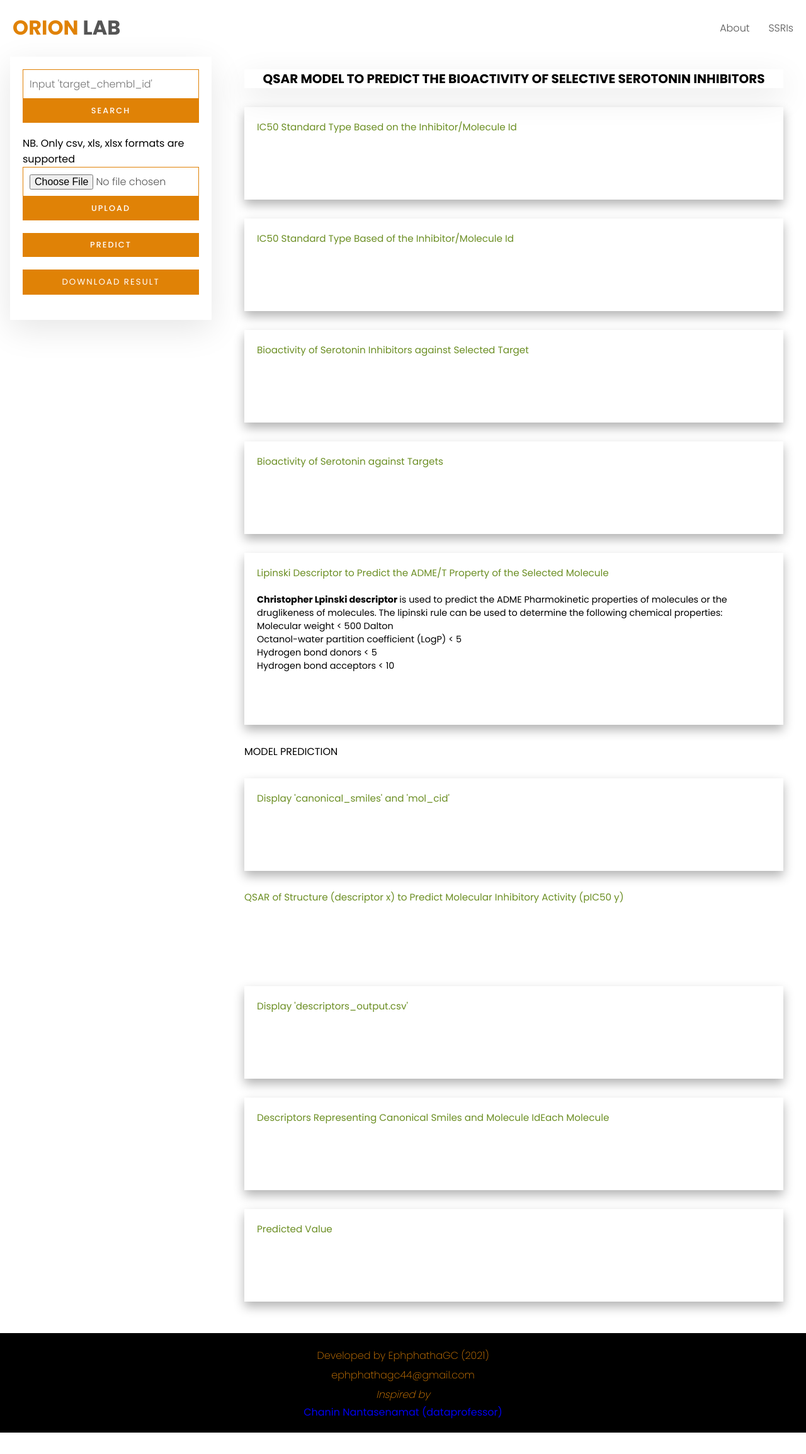
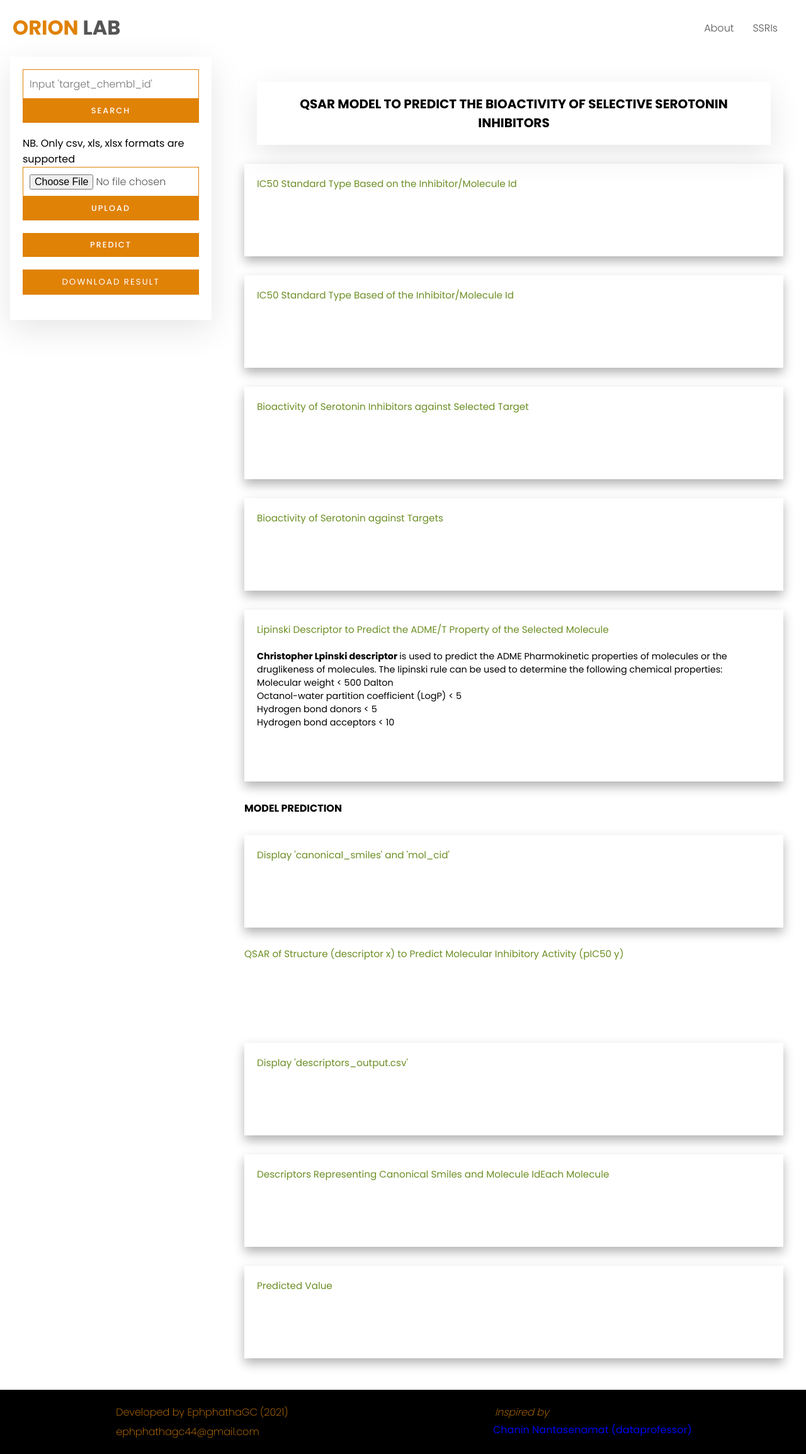
Before and after one commit to Inioluwajeremiah/SSRIs, a Flask app: template templates/index.html in a window 1280 px wide. Shown: the whole page at 63% size. Before the commit the page ends 2275 px from the top, so only its background shows below. Run offline with Flask 2, Linux system fonts and the light colour scheme; the template is opened without the code that fills it, so the values that code supplies are empty.

Commit message:
Add files via upload

```diff
--- a/static/css/index.css
+++ b/static/css/index.css
@@ -42,7 +42,7 @@ header {
   top: 0;
   left: 0;
   width: 100%;
-  padding: 20px;
+  padding: 20px 45px 20px 20px;
   z-index: 1;
   display: flex;
   justify-content: space-between;
@@ -55,7 +55,7 @@ button {
 }
 header.sticky {
   background: var(--color-black);
-  padding: 20px;
+  padding: 20px 45px 20px 20px;
   box-shadow: 0 5px 10px rgb(0, 0, 0, 0.1);
   color: var(--color-white);
 }
@@ -86,6 +86,9 @@ header .navigation li a {
   text-decoration: none;
   color: var(--color-grey);
   font-weight: 300;
+}
+header .navigation li a.active {
+  color: var(--primary-color);
 }
 header .navigation li a:hover {
   color: var(--primary-color);
@@ -231,11 +234,22 @@ select option {
   font-size: var(--h1-font-size);
   text-align: center;
   font-weight: 700;
-  margin-bottom: 20px;
+  margin: 20px;
+  padding: 20px;
   box-shadow: 0 15px 50px rgb(0, 0, 0, 0.1);
 }
 .sub-title {
   color: olivedrab;
+  font-size: var(--h3-font-size);
+}
+.nav-desc {
+  font-size: var(--small-font-size);
+}
+.model-title {
+  font-weight: 700;
+  font-size: var(--h2-font-size);
+}
+.descripption {
   font-size: var(--h3-font-size);
 }
 
@@ -292,10 +306,11 @@ footer {
   padding: 20px;
   background: var(--color-black);
   color: var(--primary-color);
-  align-items: center;
-  text-align: center;
+  display: flex;
+  justify-content: space-around;
 }
 footer p {
   padding: 3px;
   font-weight: 100;
+  text-decoration: none;
 }
```
